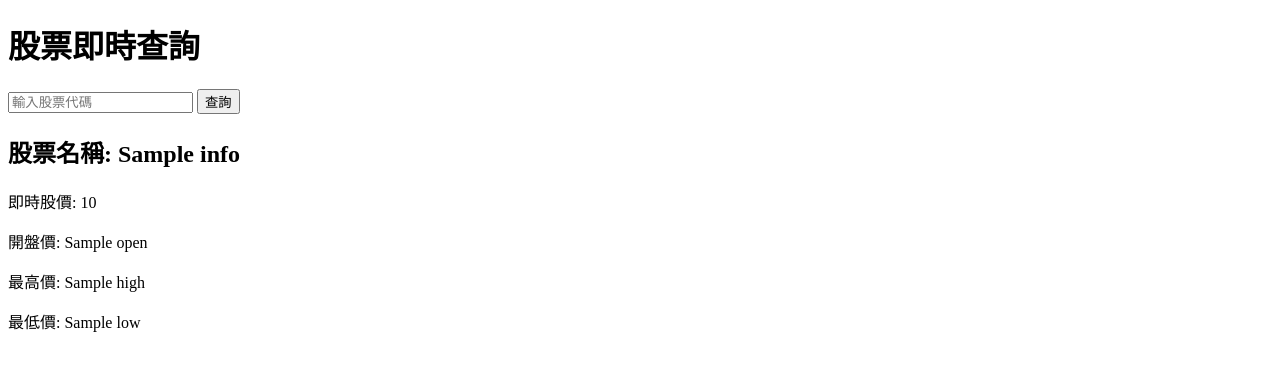
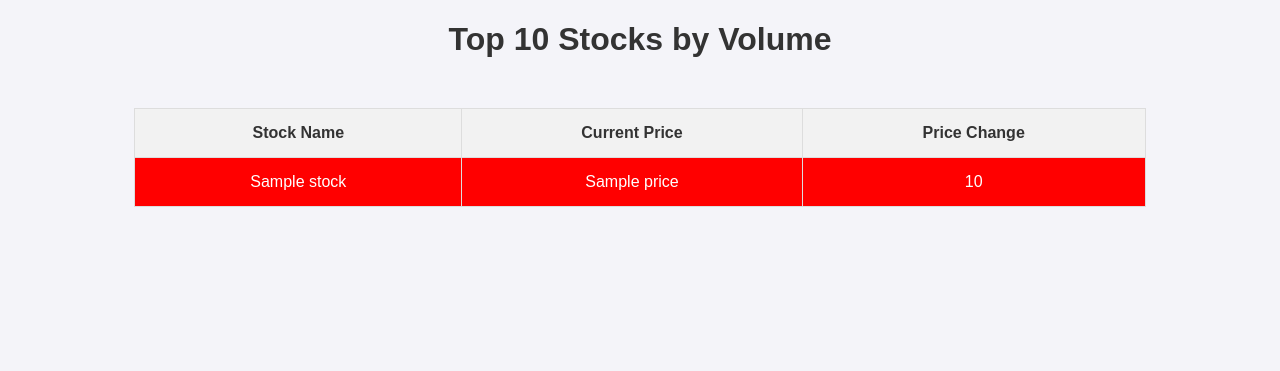
Before and after one commit to novtwadmo/stock-practicing2, a Flask app: template templates/index.html in a window 1280 px wide. Shown: the top 371 px of the page. Run offline with Flask 3, Linux system fonts and the light colour scheme; the template is opened without the code that fills it: most values are stand-ins (such as "Sample title", 1, 10 or a date in 2020).

Commit message:
Initial commit for stocker

```diff
--- a/app.py
+++ b/app.py
@@ -79,7 +79,7 @@ def get_stock_price(stock_id):
 if __name__ == '__main__':
     app.run(debug=True)"""
 
-from flask import Flask, render_template, request
+"""from flask import Flask, render_template, request
 import twstock
 
 app = Flask(__name__)
@@ -93,4 +93,36 @@ def index():
     return render_template('index.html', stock_data=stock_data)
 
 if __name__ == '__main__':
+    app.run(debug=True)"""
+
+from flask import Flask, render_template
+import twstock
+
+app = Flask(__name__)
+
+def get_top_10_stocks():
+    all_stocks = twstock.codes
+    stock_info = []
+
+    for stock_id in all_stocks:
+        stock = twstock.Stock(stock_id)
+        stock.fetch_from(2024, 9)  # 取得當前月的資料
+        if stock.price and stock.capacity:
+            stock_info.append({
+                'name': stock.sid,
+                'price': stock.price[-1],
+                'volume': stock.capacity[-1],
+                'price_change': stock.change
+            })
+
+    # 根據成交量排序並取得前十支
+    sorted_stocks = sorted(stock_info, key=lambda x: x['volume'], reverse=True)[:10]
+    return sorted_stocks
+
+@app.route('/')
+def index():
+    top_10_stocks = get_top_10_stocks()
+    return render_template('index.html', stocks=top_10_stocks)
+
+if __name__ == '__main__':
     app.run(debug=True)
--- a/templates/index.html
+++ b/templates/index.html
@@ -101,7 +101,7 @@
 
 </html>-->
 
-<!DOCTYPE html>
+<!--<!DOCTYPE html>
 <html lang="en">
 <head>
     <meta charset="UTF-8">
@@ -122,4 +122,69 @@
         <p>最低價: {{ stock_data['realtime']['low'] }}</p>
     {% endif %}
 </body>
+</html>-->
+
+
+<!DOCTYPE html>
+<html lang="en">
+<head>
+    <meta charset="UTF-8">
+    <meta name="viewport" content="width=device-width, initial-scale=1.0">
+    <title>Stock Tracker</title>
+    <style>
+        body {
+            font-family: Arial, sans-serif;
+            background-color: #f4f4f9;
+            color: #333;
+            text-align: center;
+        }
+        table {
+            width: 80%;
+            margin: 50px auto;
+            border-collapse: collapse;
+        }
+        th, td {
+            padding: 15px;
+            border: 1px solid #ddd;
+        }
+        th {
+            background-color: #f2f2f2;
+        }
+        .up {
+            color: red;
+        }
+        .down {
+            color: green;
+        }
+        .limit-up {
+            background-color: red;
+            color: white;
+        }
+        .limit-down {
+            background-color: green;
+            color: white;
+        }
+    </style>
+</head>
+<body>
+    <h1>Top 10 Stocks by Volume</h1>
+    <table>
+        <thead>
+            <tr>
+                <th>Stock Name</th>
+                <th>Current Price</th>
+                <th>Price Change</th>
+            </tr>
+        </thead>
+        <tbody>
+            {% for stock in stocks %}
+            <tr class="{{ 'limit-up' if stock['price_change'] >= 10 else 'limit-down' if stock['price_change'] <= -10 else 'up' if stock['price_change'] > 0 else 'down' }}">
+                <td>{{ stock['name'] }}</td>
+                <td>{{ stock['price'] }}</td>
+                <td>{{ stock['price_change'] }}</td>
+            </tr>
+            {% endfor %}
+        </tbody>
+    </table>
+</body>
 </html>
```
